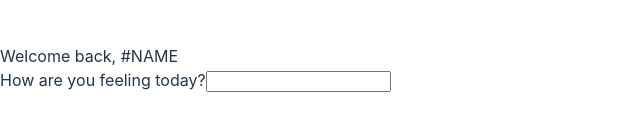
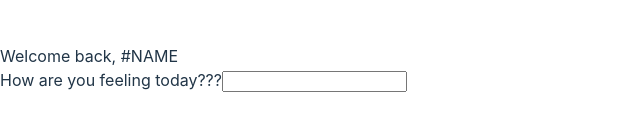
Before and after one commit to StathisKotanidis/vibify, a React (Vite) app: page /login in a window 1280 px wide. Shown: the part 332-462 px from the top of the page, without its empty margins (0-640 px from the left). Built offline with nearby package versions, Linux system fonts and the light colour scheme.

Commit message:
homepage changes

```diff
--- a/src/pages/LoginPage.jsx
+++ b/src/pages/LoginPage.jsx
@@ -3,7 +3,7 @@ function LoginPage() {
     <div>
       <div>Welcome back, #NAME</div>
       <form>
-        <label htmlFor="">How are you feeling today?</label>
+        <label htmlFor="">How are you feeling today???</label>
         <input type="text"></input>
       </form>
     </div>
```
